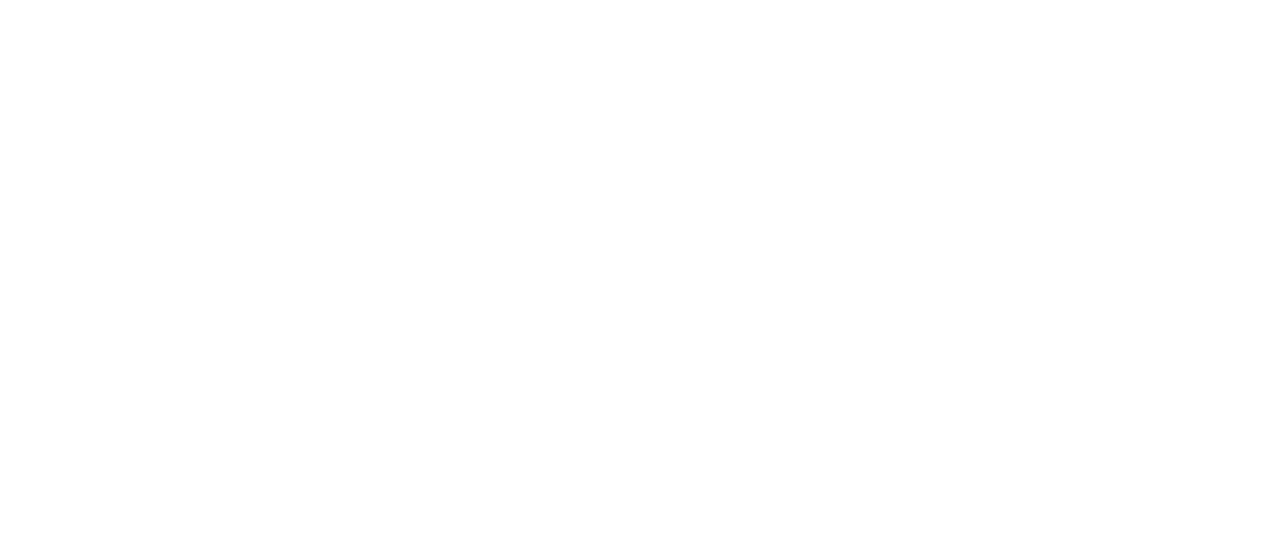
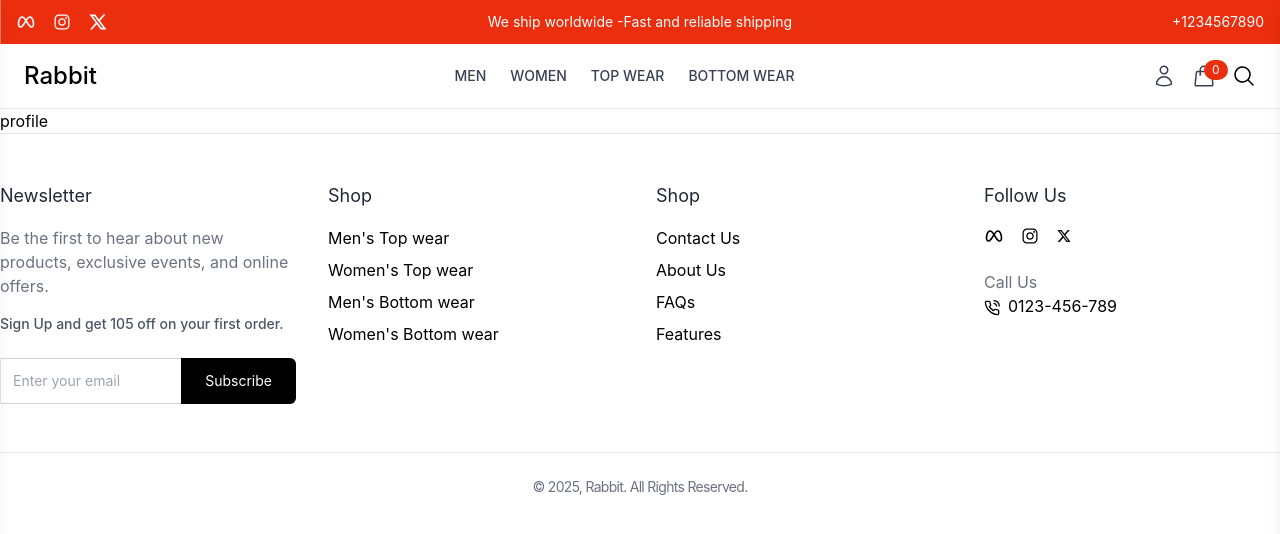
Before and after one commit to 830Utpal/Rabbit, a React app in the folder frontend/: page /profile in a window 1280 px wide. Before the commit this address had no page. Shown: the top 534 px of the page. Built offline with nearby package versions, Linux system fonts and the light colour scheme; the HTML template or start-up script is replaced by a standard one.

Commit message:
initialise profile page

```diff
--- a/frontend/src/App.jsx
+++ b/frontend/src/App.jsx
@@ -5,6 +5,7 @@ import Home from './pages/Home'
 import {Toaster} from "sonner"
 import Login from './pages/Login'
 import Register from './pages/Register'
+import Profile from './pages/Profile'
 
 const App = () => {
   return (
@@ -15,6 +16,7 @@ const App = () => {
         <Route index element={<Home/>}/>
         <Route path="login" element={<Login/>}/>
         <Route path="register" element={<Register/>}/>
+        <Route path="profile" element={<Profile/>}/>
       </Route>
       <Route>{/*admin layout*/}</Route>
      </Routes>
--- /dev/null
+++ b/frontend/src/pages/Profile.jsx
@@ -0,0 +1,11 @@
+import React from 'react'
+
+const Profile = () => {
+  return (
+    <div>
+      profile
+    </div>
+  )
+}
+
+export default Profile
```
